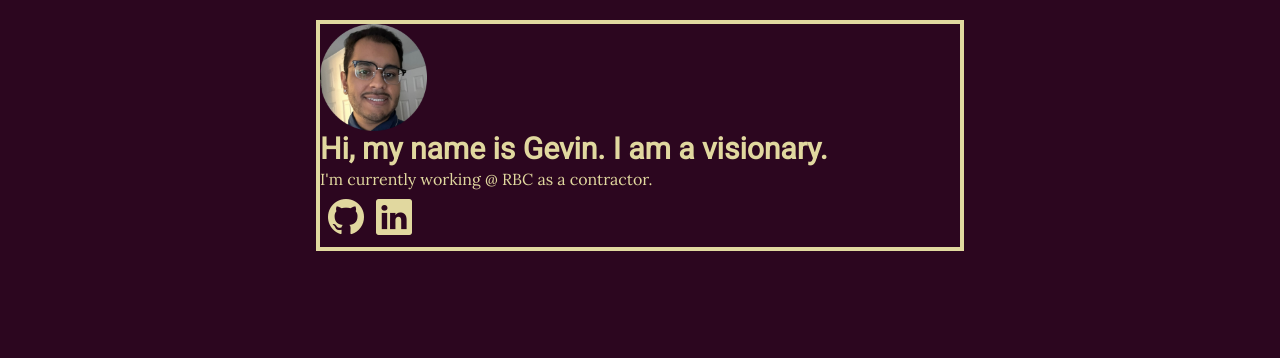
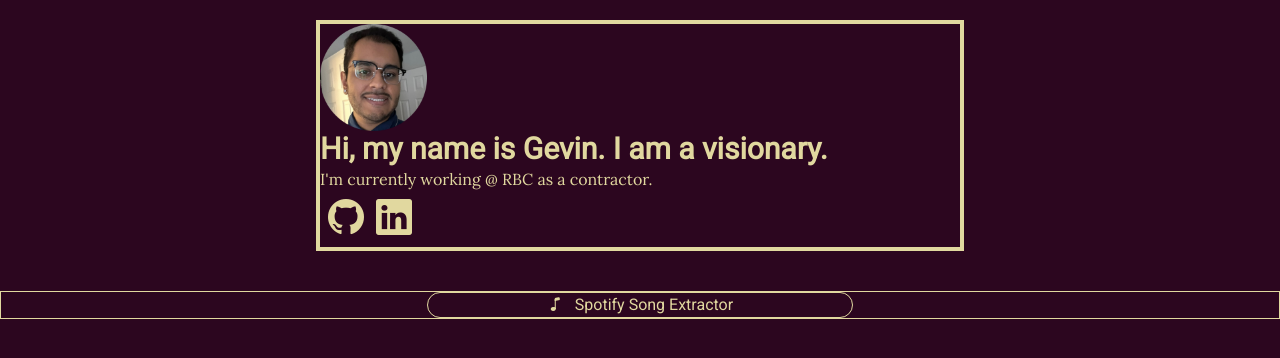
Before and after one commit to gmadharh/portfolio, a Vue app: page / in a window 1280 px wide. Shown: the top 358 px of the page. Built offline with nearby package versions, Linux system fonts and the light colour scheme.

Commit message:
added border for ProjectCard

```diff
--- a/src/App.vue
+++ b/src/App.vue
@@ -30,9 +30,11 @@
     </ul>
   -->
     <SplashIntro />
+    <ProjectCard />
   </div>
 </template>
 
 <script setup lang="ts">
 import SplashIntro from './components/SplashIntro.vue'
+import ProjectCard from './components/ProjectCard.vue'
 </script>
--- a/src/components/ProjectCard.vue
+++ b/src/components/ProjectCard.vue
@@ -1,4 +1,11 @@
-<template></template>
+<template>
+  <div class="border border-5 w-full h-full my-5">
+    <button class="border border-5 size-1/3 rounded-full">
+      <i class="bi bi-music-note size-3 mr-2"></i>
+      Spotify Song Extractor
+    </button>
+  </div>
+</template>
 
 <script lang="ts">
 import { defineComponent } from 'vue'
```
